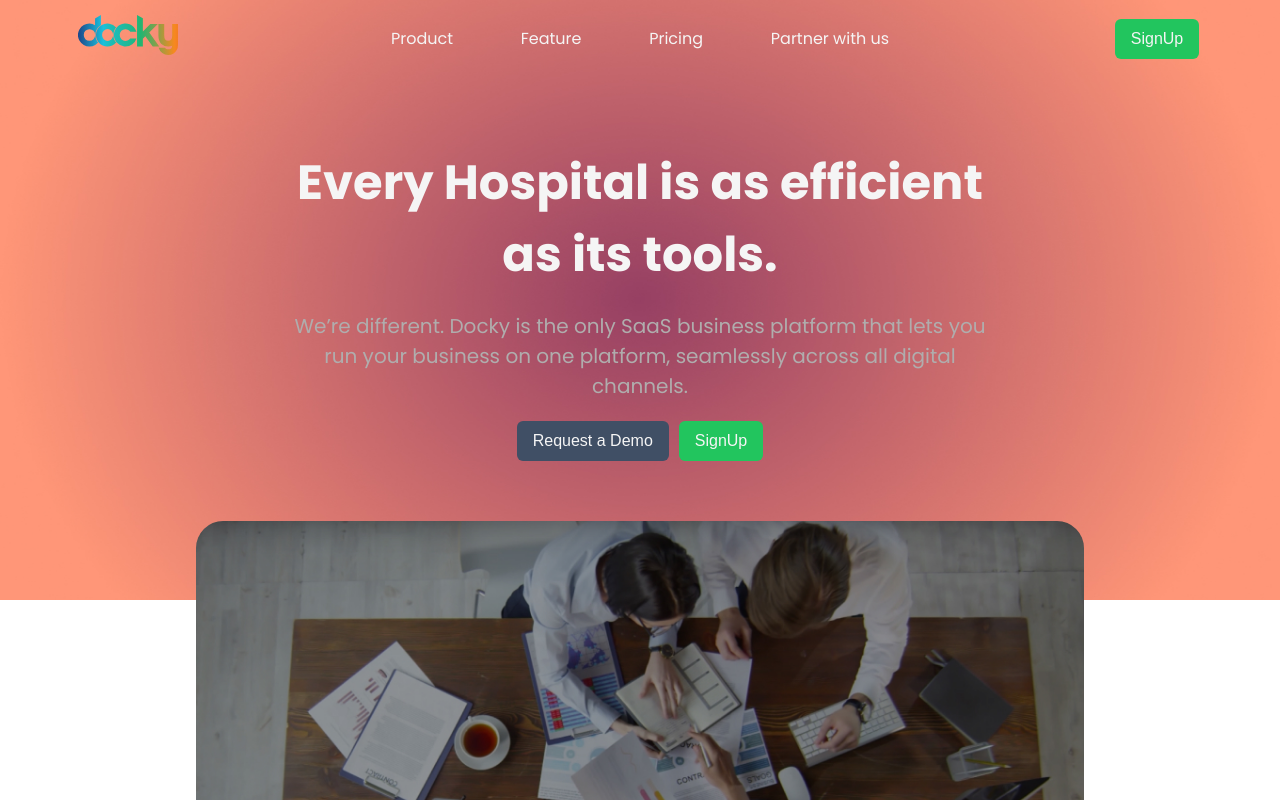
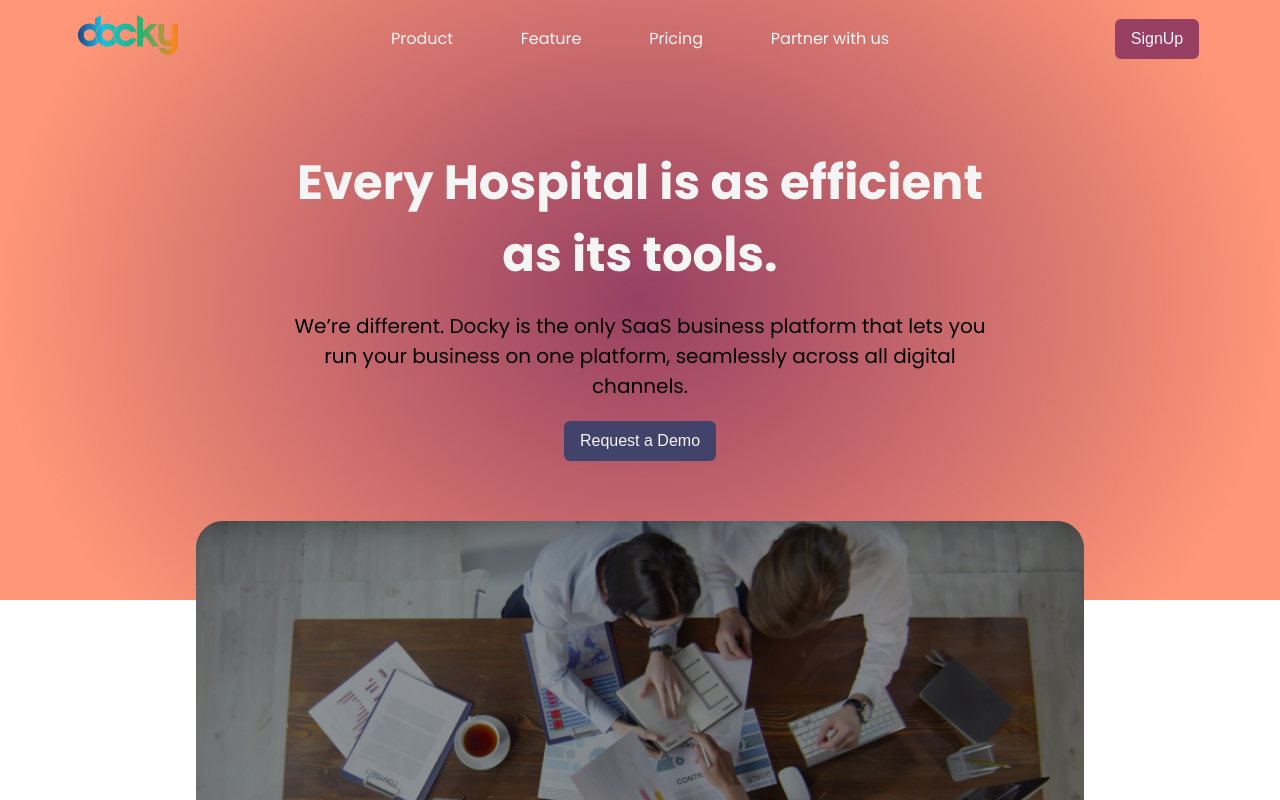
Before and after one commit to UchihaDSenju/docky-flypat, a React (Vite) app: page / in a window 1280 px wide. Shown: the top 800 px of the page. Built offline with nearby package versions, Linux system fonts and the light colour scheme.

Commit message:
desc and nav bar designed

```diff
--- a/src/Home/components/desc.tsx
+++ b/src/Home/components/desc.tsx
@@ -12,7 +12,7 @@ function Desc() {
             </h1>
         </div>
         <div className='desc-content content'>
-            <p className='p-20'>
+            <p className='p-20' style={{color:"black"}}>
                 We’re different. Docky is the only SaaS business platform that lets you run your business on one platform, seamlessly across all digital channels.
             </p>
         </div>
@@ -20,9 +20,9 @@ function Desc() {
             <a target='_blank' href="https://4sjorkcf2bx.typeform.com/to/Ju4qODxE"><button className='request-btn grey-btn white-color'>
             Request a Demo
             </button></a>
-            <a target='_blank' href='https://4sjorkcf2bx.typeform.com/to/UnKttg3B'><button className='signup-btn green-btn white-color'>
+            {/* <a target='_blank' href='https://4sjorkcf2bx.typeform.com/to/UnKttg3B'><button className='signup-btn green-btn white-color'>
             SignUp
-            </button></a>
+            </button></a> */}
             <button className='watch-btn transparent-btn'>Watch Video</button>
         </div>
         <div className='desc-video'>
--- a/src/Home/components/navbar.tsx
+++ b/src/Home/components/navbar.tsx
@@ -30,7 +30,7 @@ function Navbar() {
             </div>
             <div className='auth-elements'>
                 {/* <button style={{display: 'none'}} className='login-btn white-color'>Login</button> */}
-                <a target='_blank' href='https://4sjorkcf2bx.typeform.com/to/UnKttg3B'><button className='signUp-btn green-btn white-color'>SignUp</button></a>
+                <a target='_blank' href='https://4sjorkcf2bx.typeform.com/to/UnKttg3B'><button className='signUp-btn maroon-btn white-color'>SignUp</button></a>
             </div>
         </nav>
     </>
--- a/src/index.css
+++ b/src/index.css
@@ -30,7 +30,11 @@ a{
   color: whitesmoke;
 }
 .grey-btn{
-  background-color: #404F65;
+  background-color: #41436A;
+  color: whitesmoke;
+}
+.maroon-btn{
+  background-color: #974063;
   color: whitesmoke;
 }
 .transparent-btn{
```
